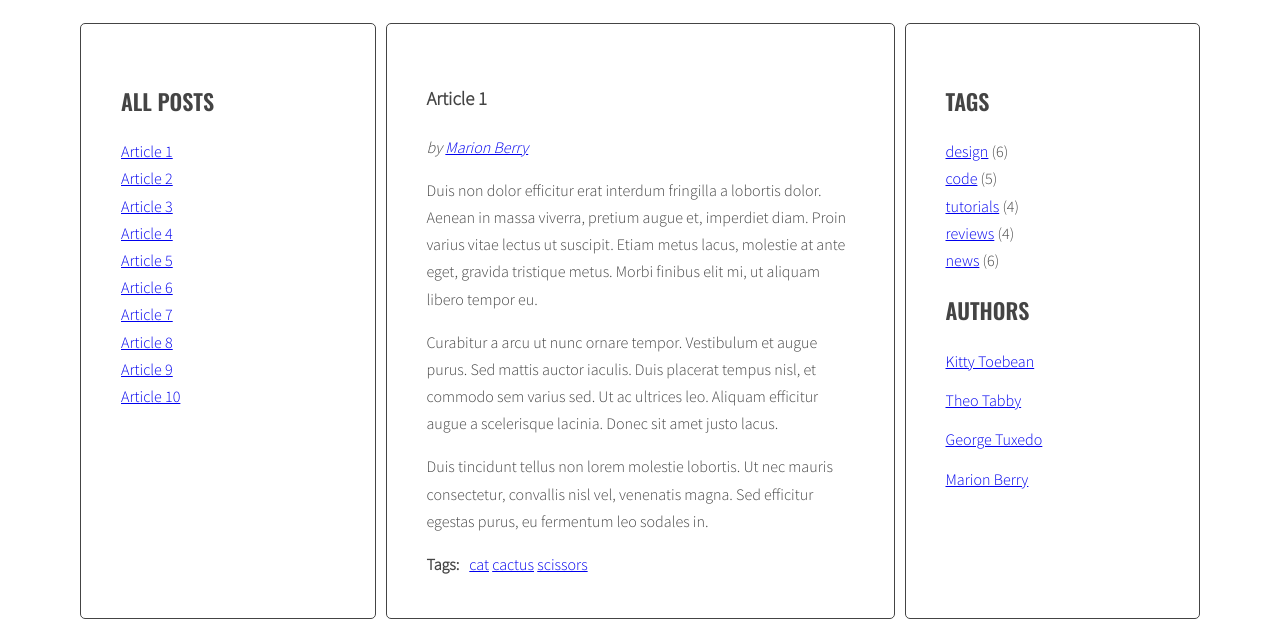
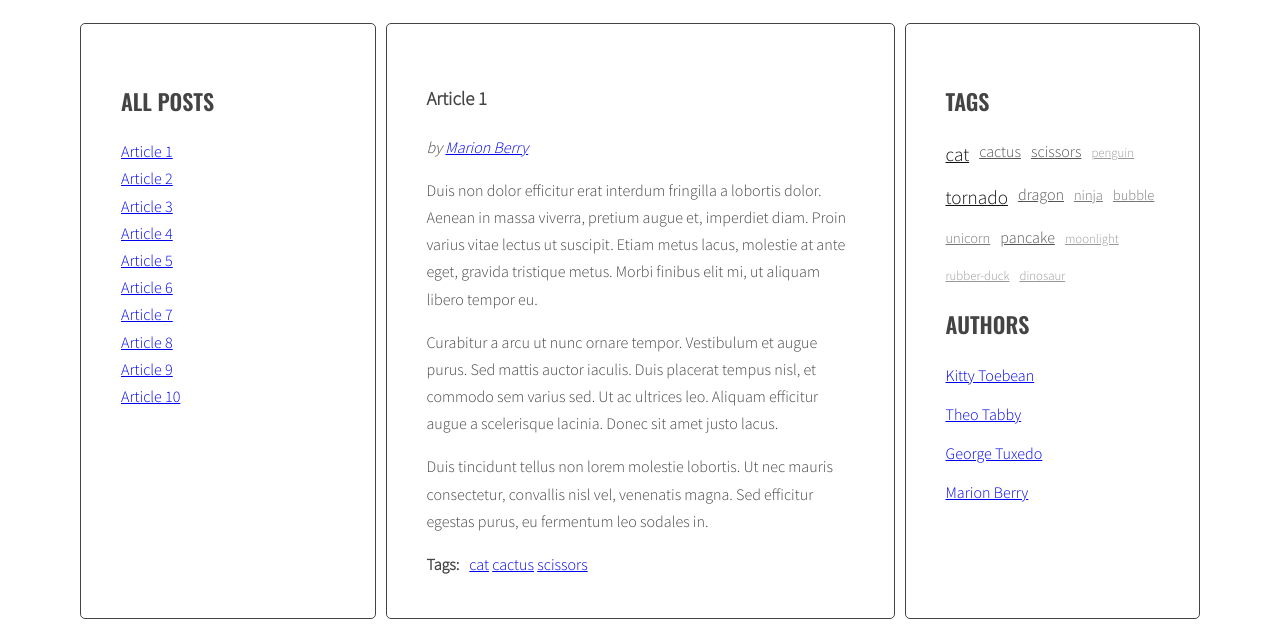
Before and after one commit to KatarzynaRzemek/javascript-blog, a website: page index.html in a window 1280 px wide. Shown: the part 220-847 px from the top of the page. Drawn offline with nearby package versions, Linux system fonts and the light colour scheme.

Commit message:
Add cloud of tags

```diff
--- a/index.html
+++ b/index.html
@@ -31,7 +31,7 @@
                         </ul>
                     </div>
                     </article>
-                    <article class="post" id="article-2" data-tags="penguin tornado pancake" data-author="Theo Tabby">
+                    <article class="post" id="article-2" data-tags="penguin tornado cat" data-author="Theo Tabby">
                     <h3 class="post-title">Article 2</h3>
                     <p class="post-author"></p>
                     <div class="post-content">
@@ -45,7 +45,7 @@
                         </ul>
                     </div>
                     </article>
-                    <article class="post" id="article-3" data-tags="dragon umbrella cactus" data-author="George Tuxedo">
+                    <article class="post" id="article-3" data-tags="dragon scissors cactus" data-author="George Tuxedo">
                     <h3 class="post-title">Article 3</h3>
                     <p class="post-author"></p>
                     <div class="post-content">
@@ -73,7 +73,7 @@
                         </ul>
                     </div>
                     </article>
-                    <article class="post" id="article-5" data-tags="unicorn tornado waffle" data-author="Marion Berry">
+                    <article class="post" id="article-5" data-tags="unicorn tornado ninja" data-author="Marion Berry">
                     <h3 class="post-title">Article 5</h3>
                     <p class="post-author"></p>
                     <div class="post-content">
@@ -87,7 +87,7 @@
                         </ul>
                     </div>
                     </article>
-                    <article class="post" id="article-6" data-tags="robot cactus banana" data-author="George Tuxedo">
+                    <article class="post" id="article-6" data-tags="dragon cactus pancake" data-author="George Tuxedo">
                     <h3 class="post-title">Article 6</h3>
                     <p class="post-author"></p>
                     <div class="post-content">
@@ -101,7 +101,7 @@
                         </ul>
                     </div>
                     </article>
-                    <article class="post" id="article-7" data-tags="pirate scissors moonlight" data-author="Kitty Toebean">
+                    <article class="post" id="article-7" data-tags="cat tornado moonlight" data-author="Kitty Toebean">
                     <h3 class="post-title">Article 7</h3>
                     <p class="post-author"></p>
                     <div class="post-content">
@@ -115,7 +115,7 @@
                         </ul>
                     </div>
                     </article>
-                    <article class="post" id="article-8" data-tags="wizard rubber-duck tornado" data-author="Theo Tabby">
+                    <article class="post" id="article-8" data-tags="dragon rubber-duck tornado" data-author="Theo Tabby">
                     <h3 class="post-title">Article 8</h3>
                     <p class="post-author"></p>
                     <div class="post-content">
@@ -129,7 +129,7 @@
                         </ul>
                     </div>
                     </article>
-                    <article class="post" id="article-9" data-tags="dinosaur telescope cat" data-author="Marion Berry">
+                    <article class="post" id="article-9" data-tags="dinosaur pancake cat" data-author="Marion Berry">
                     <h3 class="post-title">Article 9</h3>
                     <p class="post-author"></p>
                     <div class="post-content">
@@ -162,11 +162,6 @@
                 <aside class="sidebar">
                     <h2 class="section-title">Tags</h2>
                     <ul class="list tags">
-                    <li><a href="#">design</a> <span>(6)</span></li>
-                    <li><a href="#">code</a> <span>(5)</span></li>
-                    <li><a href="#">tutorials</a> <span>(4)</span></li>
-                    <li><a href="#">reviews</a> <span>(4)</span></li>
-                    <li><a href="#">news</a> <span>(6)</span></li>
                     </ul>
                     <h2 class="section-title">Authors</h2>
                     <ul class="list authors">
--- a/js/script.js
+++ b/js/script.js
@@ -49,7 +49,10 @@ const optArticleSelector = '.post',
   optTitleSelector = '.post-title',
   optTitleListSelector = '.titles',
   optArticleTagSelector = '.post-tags .list',
-  optArticleAuthorSelector = '.post-author';
+  optArticleAuthorSelector = '.post-author',
+  optTagListSelector = '.tags.list',
+  optCloudClassCount = 5,
+  optCloudClassPrefix = 'tag-size-';
 
 function generateTitleLinks(customSelector = ''){
   /* remove contents of titleList */
@@ -90,7 +93,41 @@ function generateTitleLinks(customSelector = ''){
 
 generateTitleLinks()
 
+
+function calculateTagsParams(tags){
+  const params = {
+    max: 0,
+    min: 999999
+  };
+
+  for(let tag in tags){
+    console.log(tag + ' is used ' + tags[tag] + ' times');
+
+    if(tags[tag] > params.max){
+      params.max = tags[tag];
+    }
+
+    if(tags[tag] < params.min){
+      params.min = tags[tag];
+    }
+  }
+  return params;
+}
+
+function calculateTagClass(count, params){
+  const normalizedCount = count - params.min;
+  const normalizedMax = params.max - params.min;
+  const percentage = normalizedCount / normalizedMax;
+  const classNumber = Math.floor(percentage * (optCloudClassCount - 1) + 1);
+
+  return optCloudClassPrefix + classNumber;
+}
+
 function generateTags(){
+
+  /* [NEW] create a new variable allTags with an empty object */
+  let allTags = {};
+
   /* find all articles */
   const articles = document.querySelectorAll(optArticleSelector);
 
@@ -118,6 +155,14 @@ function generateTags(){
       /* add generated code to html variable */
       html = html + linkHTML;
 
+      /* [NEW] check if this links in NOT already in allTags */
+      if(!allTags.hasOwnProperty(tag)){
+        /* [NEW] add tag to allTags object */
+        allTags[tag] = 1;
+      } else {
+        allTags[tag]++;
+      }
+
     /* END LOOP: for each tag */
     }
 
@@ -126,6 +171,28 @@ function generateTags(){
 
   /* END LOOP: for every article: */
   }
+
+  /* [NEW] find list of tags in right column */
+  const tagList = document.querySelector(optTagListSelector);
+
+  const tagsParams = calculateTagsParams(allTags);
+  console.log('tagsParams:', tagsParams);
+
+  /* [NEW] create variable for all links HTML code */
+  let allTagsHTML = '';
+
+  /* [NEW] START LOOP: for each tag in allTags */
+  for(let tag in allTags){
+    /* [NEW] generate code of link and add it to allTagsHTML */
+
+    const tagClass = calculateTagClass(allTags[tag], tagsParams);
+    const tagLinkHTML = '<li><a class="' + tagClass + '" href="#tag-' + tag + '">' + tag + '</a></li>';
+    allTagsHTML += tagLinkHTML;
+    /* [NEW] end loop */
+  }
+
+  /* [NEW] add html for allTagsHTML to tagList */
+  tagList.innerHTML = allTagsHTML;
 }
 
 generateTags();
--- a/sass/style.scss
+++ b/sass/style.scss
@@ -118,3 +118,41 @@ body {
     margin: 0 10px 0 0;
   }
 }
+
+.tag-size-1 {
+  font-size: 80%;
+  color: #999;
+}
+
+.tag-size-2 {
+  font-size: 100%;
+  color: #777;
+}
+
+.tag-size-3 {
+  font-size: 120%;
+  color: #555;
+}
+
+.tag.size-4 {
+  font-size: 140%;
+  color: #333;
+}
+
+.tag-size-5 {
+  font-size: 160%;
+  color: #111;
+  font-weight: bold;
+}
+
+.tags.list {
+  display: flex;
+  flex-wrap: wrap;
+  gap: 10px;
+  list-style: none;
+  padding: 0;
+}
+
+.tags.list li {
+  display: inline;
+}
```
Also changed, not shown: css/style.css, 1 other file.
